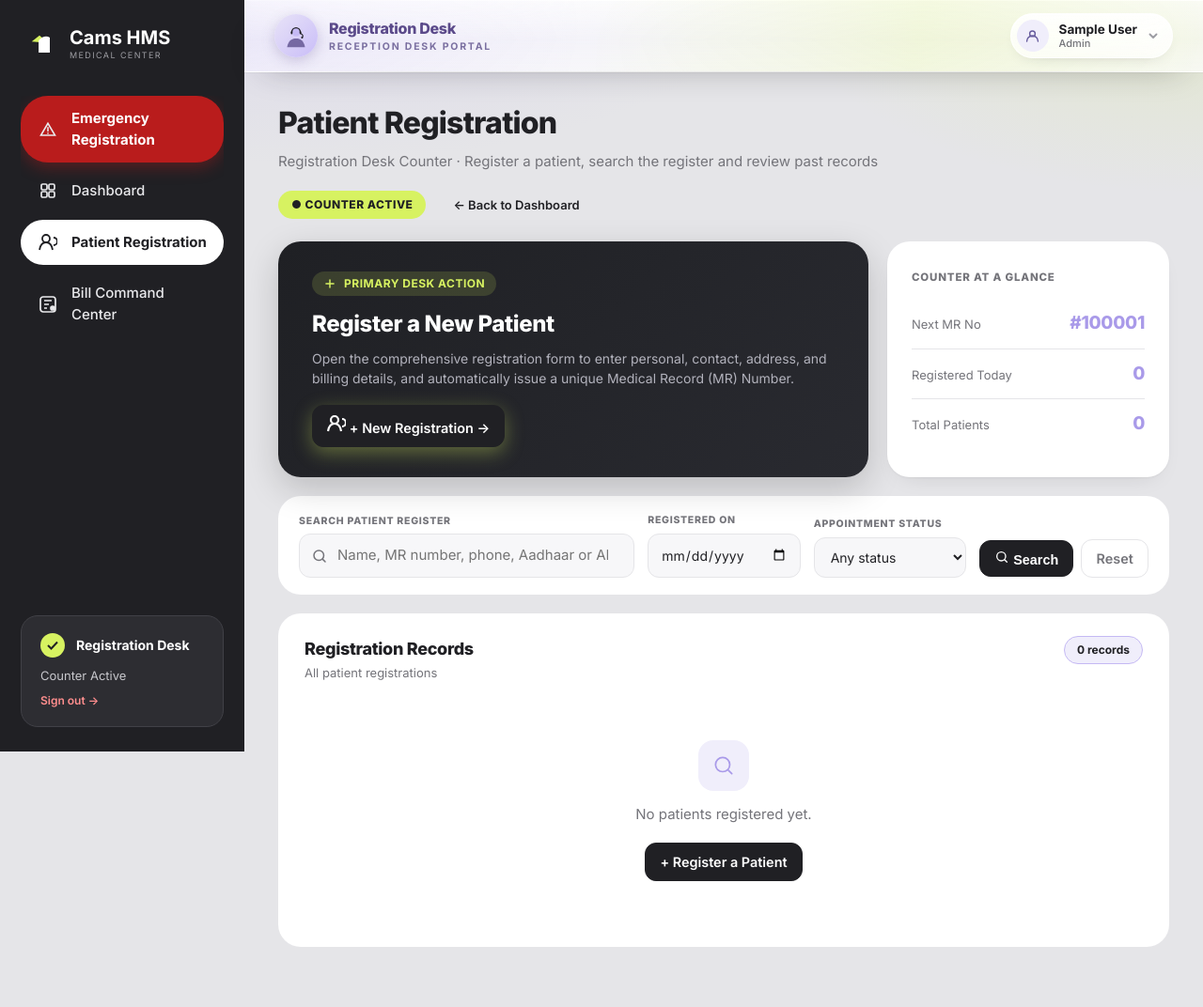
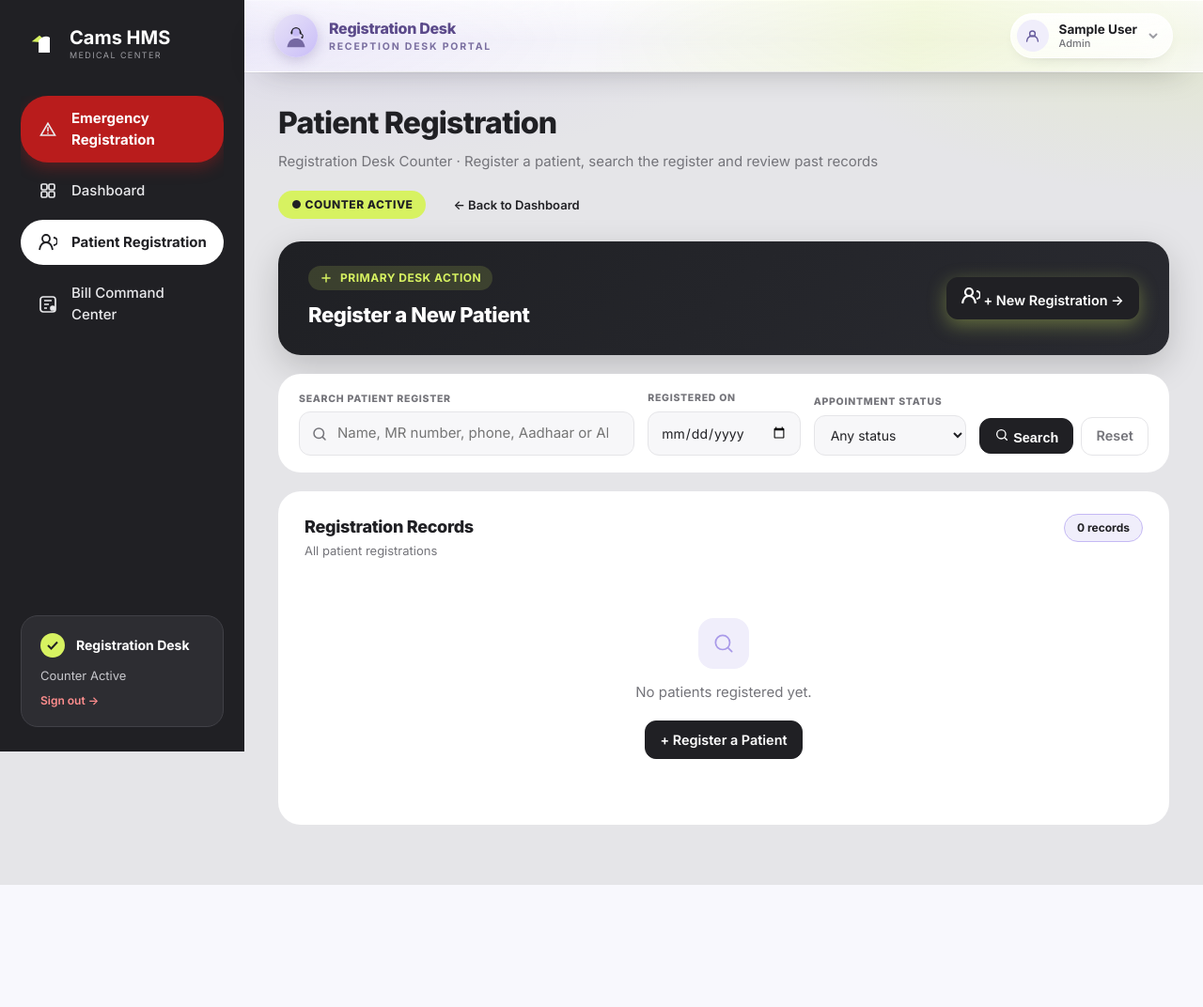
Before and after one commit to wwwmorisfamilybhm-netizen/hms-trial, a Django app: page /registration-desk/ in a window 1280 px wide. Shown: the whole page at 94% size. After the commit the page ends 942 px from the top, so only its background shows below. Run offline with Django 5.2, Linux system fonts and the light colour scheme; the visitor is signed in with stand-in values (Sample User, id 1); data that the repository does not hold is empty; some libraries are stand-ins or nearby versions.

Commit message:
Trim the Patient Registration hero to just the action
• Removed the descriptive paragraph and the whole 'Counter at a glance'
  card (Next MR No / Registered Today / Total Patients) from the
  Patient Registration page.
• The dark action card is now a single full-width row: PRIMARY DESK
  ACTION pill + title on the left, New Registration and Print Last Card
  on the right.
• Dropped the now-unused counter CSS and the next_mr / today_count /
  total_patients context values from the hub view.

```diff
--- a/core/views.py
+++ b/core/views.py
@@ -779,8 +779,6 @@ def registration_desk(request):
         include_appointments=not is_registration_desk,
     )
 
-    last = Patient.objects.order_by("-id").first()
-    next_mr = (int(last.mr_number) + 1) if (last and last.mr_number and last.mr_number.isdigit()) else 100001
     recent_registered = Patient.objects.order_by("-created_at")[:5]
 
     return render(request, "core/registration_desk.html", {
@@ -793,9 +791,6 @@ def registration_desk(request):
         "status_choices": Appointment.Status.choices,
         "is_registration_desk": is_registration_desk,
         "can_register": can_register,
-        "next_mr": next_mr,
-        "today_count": Patient.objects.filter(created_at__date=date.today()).count(),
-        "total_patients": Patient.objects.count(),
         "recent_registered": recent_registered,
         "last_registered": recent_registered[0] if recent_registered else None,
         "user": request.user,
--- a/static/css/style.css
+++ b/static/css/style.css
@@ -379,27 +379,22 @@ h2 { font-size: 1.2rem; font-weight: 700; margin: 0 0 0.75rem; }
 .link { color: #70659e; font-size: 13px; font-weight: 600; display: inline-flex; align-items: center; gap: 7px; }
 
 /* ---------------- Registration Desk hub ---------------- */
-.rd-hero {
-  display: grid;
-  grid-template-columns: minmax(0, 1fr) 300px;
-  gap: 20px;
-  align-items: stretch;
-  margin-bottom: 20px;
-}
+.rd-hero { margin-bottom: 20px; }
 
 /* Primary desk action — mirrors the Reception Dashboard action card */
 .rd-primary {
   background: linear-gradient(135deg, #1f2024 0%, #292a30 100%);
   color: #fff;
   border-radius: 24px;
-  padding: 32px 36px;
+  padding: 26px 32px;
   display: flex;
-  flex-direction: column;
+  align-items: center;
   justify-content: space-between;
-  gap: 18px;
+  gap: 20px;
+  flex-wrap: wrap;
   box-shadow: 0 12px 36px rgba(0, 0, 0, 0.18);
 }
-.rd-primary-top { max-width: 580px; }
+.rd-primary-top { min-width: 0; }
 .rd-primary-tag {
   display: inline-flex;
   align-items: center;
@@ -410,18 +405,17 @@ h2 { font-size: 1.2rem; font-weight: 700; margin: 0 0 0.75rem; }
   border-radius: 99px;
   font-size: 12px;
   font-weight: 700;
-  margin-bottom: 12px;
+  margin-bottom: 10px;
   letter-spacing: 0.5px;
 }
 .rd-primary-tag-lav { background: rgba(197, 185, 244, 0.18); color: var(--lav); }
 .rd-primary-top h2 {
-  font-size: 24px;
+  font-size: 22px;
   font-weight: 800;
   color: #fff;
-  margin: 0 0 8px;
+  margin: 0;
   letter-spacing: -0.4px;
 }
-.rd-primary-top p { color: #b2b2bc; font-size: 14px; line-height: 1.5; margin: 0; }
 .rd-primary-actions { display: flex; align-items: center; gap: 12px; flex-wrap: wrap; }
 
 .rd-btn-lime {
@@ -454,31 +448,6 @@ h2 { font-size: 1.2rem; font-weight: 700; margin: 0 0 0.75rem; }
   font-size: 0.9rem;
 }
 .rd-primary .rd-btn-ghost:hover { background: rgba(255, 255, 255, 0.08); text-decoration: none; filter: none; }
-
-/* Counter summary card */
-.rd-side {
-  background: var(--card);
-  border-radius: 24px;
-  padding: 24px 26px;
-  display: flex;
-  flex-direction: column;
-  justify-content: center;
-  gap: 14px;
-  box-shadow: 0 1px 2px rgba(32, 32, 36, 0.04), 0 10px 26px -18px rgba(32, 32, 36, 0.25);
-}
-.rd-side-title { font-size: 11.5px; font-weight: 800; letter-spacing: 0.07em; text-transform: uppercase; color: var(--muted); }
-.rd-side-stats { display: flex; flex-direction: column; }
-.rd-side-row {
-  display: flex;
-  align-items: baseline;
-  justify-content: space-between;
-  gap: 10px;
-  padding: 12px 0;
-  border-bottom: 1px solid var(--line);
-}
-.rd-side-row:last-child { border-bottom: none; }
-.rd-side-k { font-size: 13px; color: var(--muted); }
-.rd-side-v { font-size: 19px; font-weight: 750; color: var(--lav-deep); letter-spacing: -0.3px; }
 
 /* Search card */
 .rd-search {
@@ -566,24 +535,18 @@ h2 { font-size: 1.2rem; font-weight: 700; margin: 0 0 0.75rem; }
 .rd-empty p { color: var(--muted); font-size: 15px; margin: 0 0 18px; }
 
 @media (max-width: 1024px) {
-  .rd-hero { grid-template-columns: 1fr; }
-  .rd-side { flex-direction: row; flex-wrap: wrap; gap: 0 26px; padding: 18px 24px; }
-  .rd-side-title { width: 100%; }
-  .rd-side-stats { flex-direction: row; flex-wrap: wrap; gap: 0 26px; }
-  .rd-side-row { border-bottom: none; flex-direction: column; align-items: flex-start; gap: 2px; }
   .rd-search { grid-template-columns: 1fr 1fr; }
   .rd-search-main { grid-column: 1 / -1; }
   .rd-search-actions { grid-column: 1 / -1; }
 }
 @media (max-width: 860px) {
-  .rd-primary { padding: 26px 24px; }
+  .rd-primary { padding: 24px 22px; }
   .rd-primary-actions { width: 100%; }
   .rd-primary-actions .btn { flex: 1; justify-content: center; }
 }
 @media (max-width: 560px) {
   .rd-search { grid-template-columns: 1fr; }
-  .rd-primary { padding: 24px 20px; }
-  .rd-primary-top h2 { font-size: 21px; }
+  .rd-primary-top h2 { font-size: 20px; }
 }
 
 /* ---------------- Stats ---------------- */
--- a/templates/core/registration_desk.html
+++ b/templates/core/registration_desk.html
@@ -31,11 +31,9 @@
           PRIMARY DESK ACTION
         </span>
         <h2>Register a New Patient</h2>
-        <p>Open the comprehensive registration form to enter personal, contact, address, and billing details, and automatically issue a unique Medical Record (MR) Number.</p>
       {% else %}
         <span class="rd-primary-tag rd-primary-tag-lav">PATIENT REGISTER</span>
         <h2>Search &amp; Review Records</h2>
-        <p>Every patient registered at this counter with their MR number, contact details and quick edit / delete actions. New registrations are raised by the Registration Desk staff.</p>
       {% endif %}
     </div>
 
@@ -56,24 +54,6 @@
       {% endif %}
     </div>
   </div>
-
-  <aside class="rd-side">
-    <span class="rd-side-title">Counter at a glance</span>
-    <div class="rd-side-stats">
-      <div class="rd-side-row">
-        <span class="rd-side-k">Next MR No</span>
-        <span class="rd-side-v">#{{ next_mr }}</span>
-      </div>
-      <div class="rd-side-row">
-        <span class="rd-side-k">Registered Today</span>
-        <span class="rd-side-v">{{ today_count }}</span>
-      </div>
-      <div class="rd-side-row">
-        <span class="rd-side-k">Total Patients</span>
-        <span class="rd-side-v">{{ total_patients }}</span>
-      </div>
-    </div>
-  </aside>
 </section>
 
 <!-- ═══════════ 2. SEARCH BAR ═══════════ -->
```
